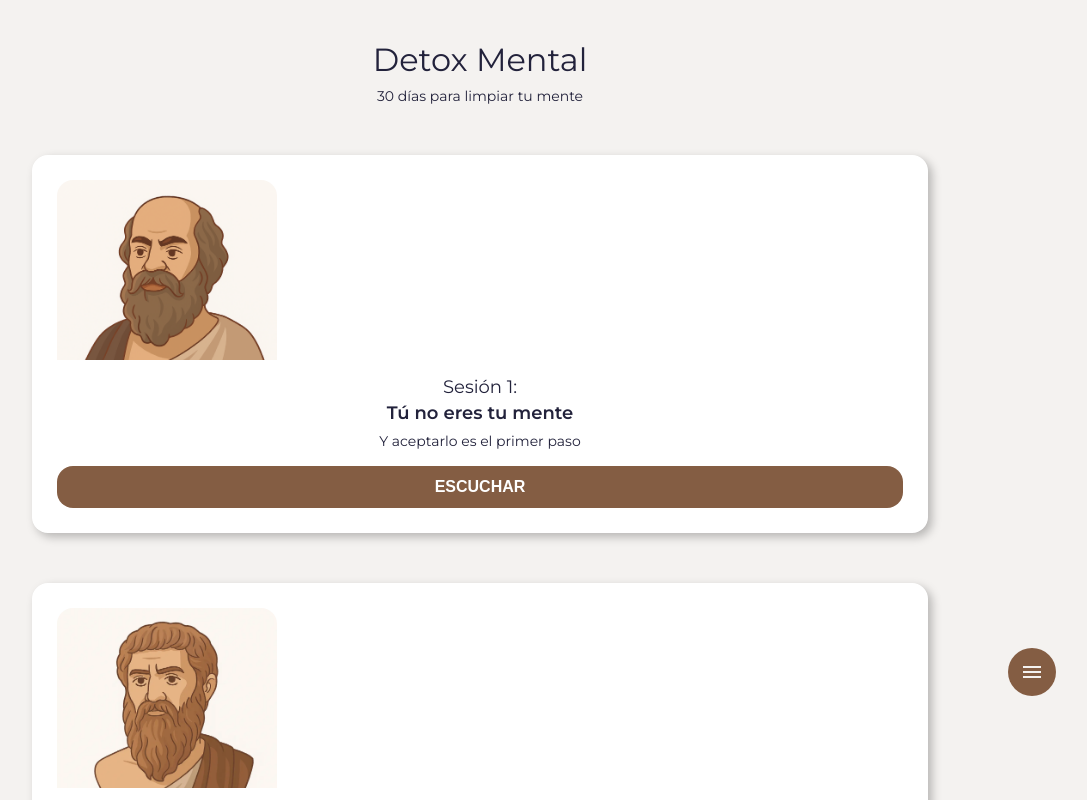
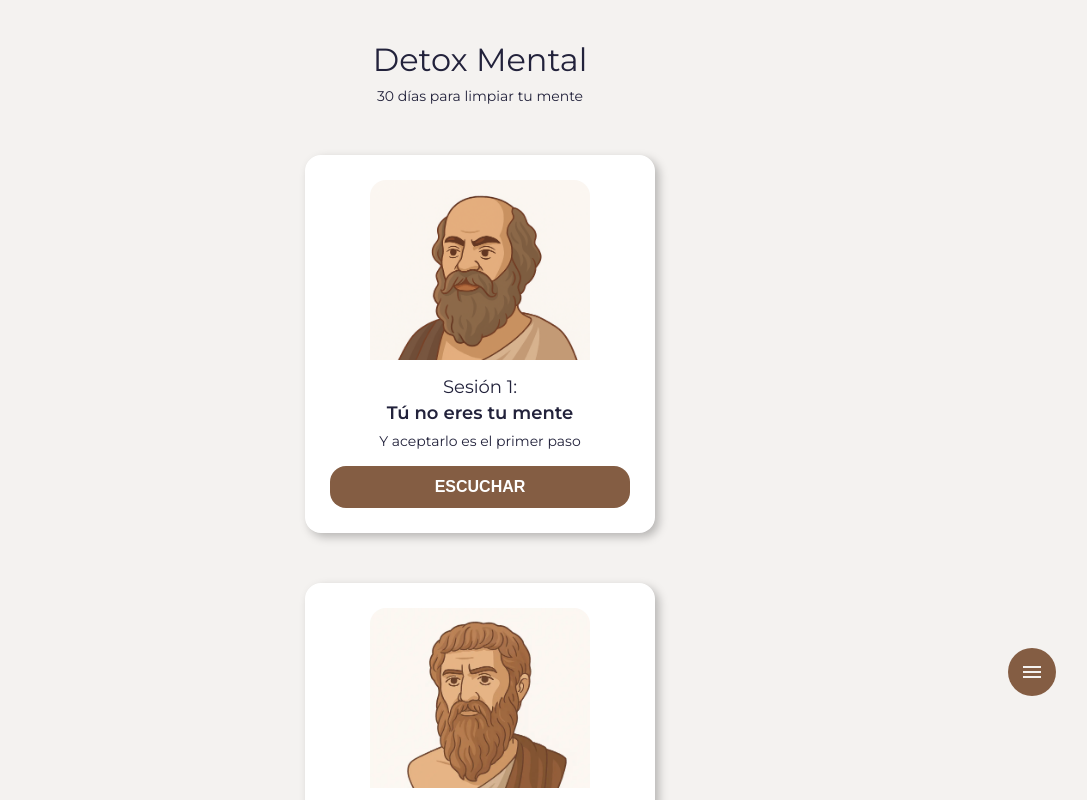
Before and after one commit to alejandroluisacosta/detox-mental-2.0, a React (Vite) app in the folder frontend/: page /course in a window 1280 px wide. Shown: the top 800 px of the page, without its empty margins (160-1247 px from the left). Built offline with nearby package versions, Linux system fonts and the light colour scheme.

Commit message:
fix: session cards on course page

```diff
--- a/frontend/src/Components/SessionCard/SessionCard.css
+++ b/frontend/src/Components/SessionCard/SessionCard.css
@@ -61,3 +61,12 @@
     z-index: 2;
     background-color: #6F1A07;
 }
+
+@media (min-width: 1000px) {
+    .session-card {
+        max-width: 350px;
+    }
+    .session-card__image {
+        margin: 0 auto 16px;
+    }
+}
--- a/frontend/src/Pages/Course/Course.css
+++ b/frontend/src/Pages/Course/Course.css
@@ -61,3 +61,11 @@
 .course-container.fade-in {
   opacity: 1;
 }
+
+@media (min-width: 1000px) {
+  .sessions-page {
+    max-width: 700px;
+    margin: 0 auto;
+    padding: 40px 0;
+  }
+}
```
